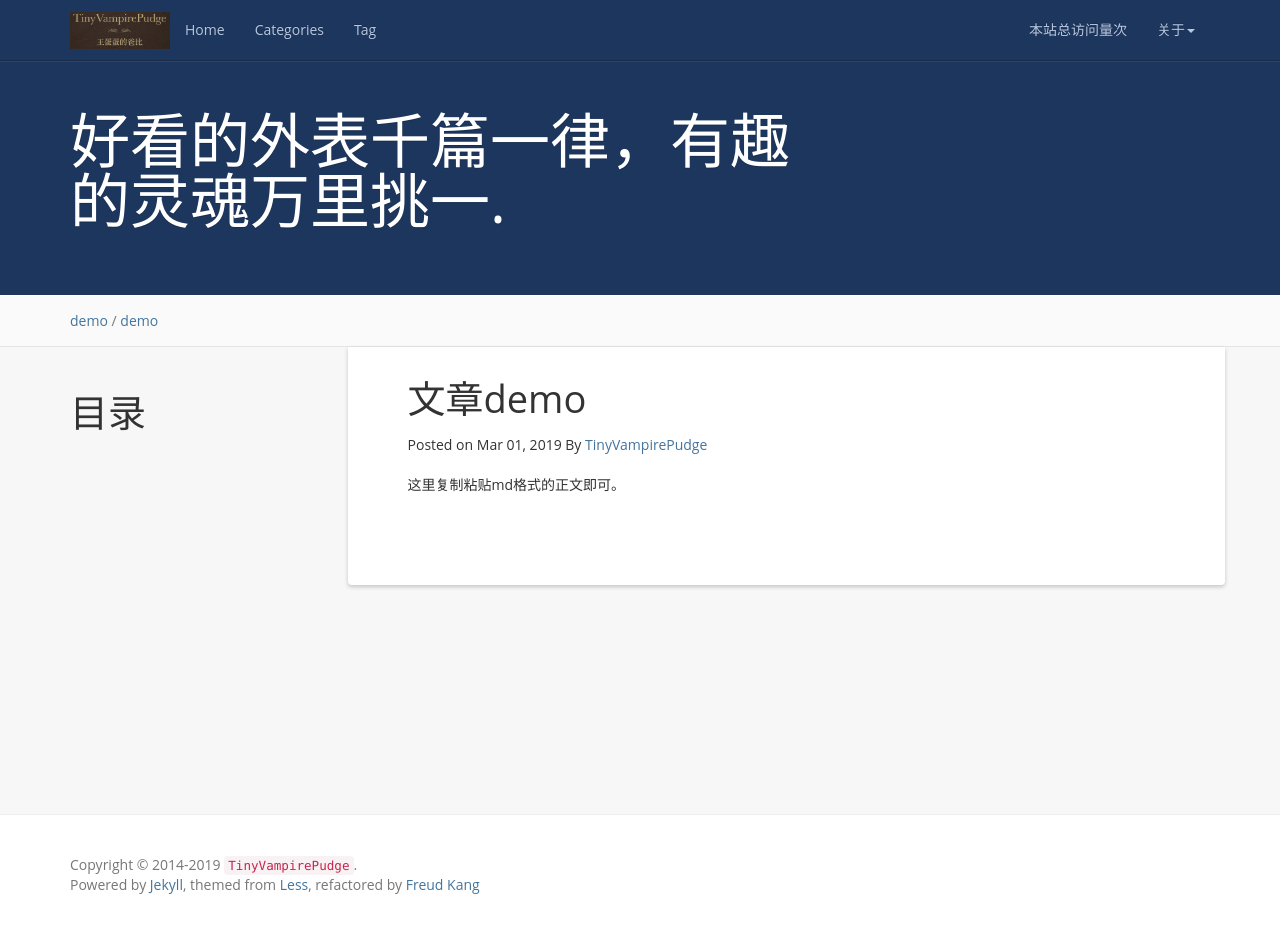
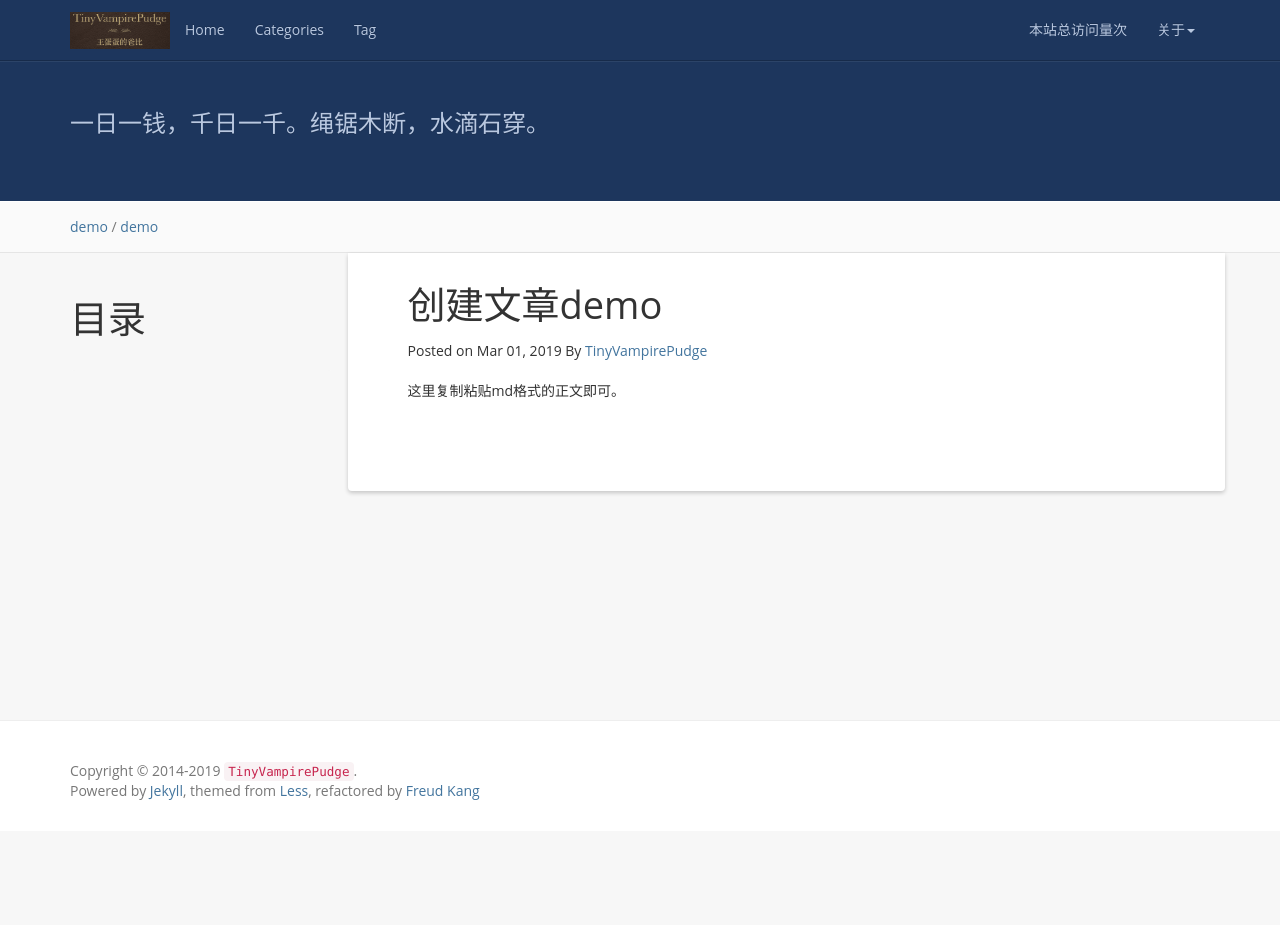
Before and after one commit to tinyvampirepudge/tinyvampirepudge.github.io, a Jekyll site: the page built from _posts/2019-03-01-blog-demo.md, in a window 1280 px wide and 925 px high. Built offline with Jekyll 4.4.1, drawn with Linux system fonts in a browser that asks for light colours; nearby versions of some CDN libraries; a script that is not in the unit is left out; comment, search, counter and statistics services are not loaded.

Commit message:
修改文案

```diff
--- a/_config.yml
+++ b/_config.yml
@@ -7,10 +7,10 @@ resume_site: 个人简历地址
 github: https://github.com/tinyvampirepudge
 csdn_site: https://blog.csdn.net/qq_26287435
 baseurl: ""
-description: 好看的外表千篇一律，有趣的灵魂万里挑一
+description: 好看的外表千篇一律，有趣的灵魂万里挑一。
 meta_description: 王建洲;个人博客;学而不思则罔，思而不学则殆;生命不止;折腾不休
-motto: 好看的外表千篇一律，有趣的灵魂万里挑一.
-banner: 学而不思则罔，思而不学则殆。
+motto: 一日一钱，千日一千。绳锯木断，水滴石穿。
+banner: 好记性不如烂笔头。
 
 #permalink: /:categories/:year/:month/:day/:title/
 permalink: /:year/:month/:day/:title/
--- a/_includes/docs_header.html
+++ b/_includes/docs_header.html
@@ -5,7 +5,7 @@
 		    <h1>{{ page.title }}</h1>
 		    <p>Post on {{ page.date | date: "%b %d, %Y" }} by <a href="/about">{{ site.author }}</a></p>
 		-->
-		    <h1>{{ site.motto }}</h1>
+		    <h3>{{ site.motto }}</h3>
     {% else %}
 	    <h1>{{ site.name }}</h1>
 	    <p>{{ site.description }}</p>
--- a/_posts/2019-03-01-blog-demo.md
+++ b/_posts/2019-03-01-blog-demo.md
@@ -1,6 +1,6 @@
 ---
 layout: post
-title:  文章demo
+title:  创建文章demo
 date:   2019-03-01 18:29:58 +0800
 categories: demo
 tag: [demo]
```
